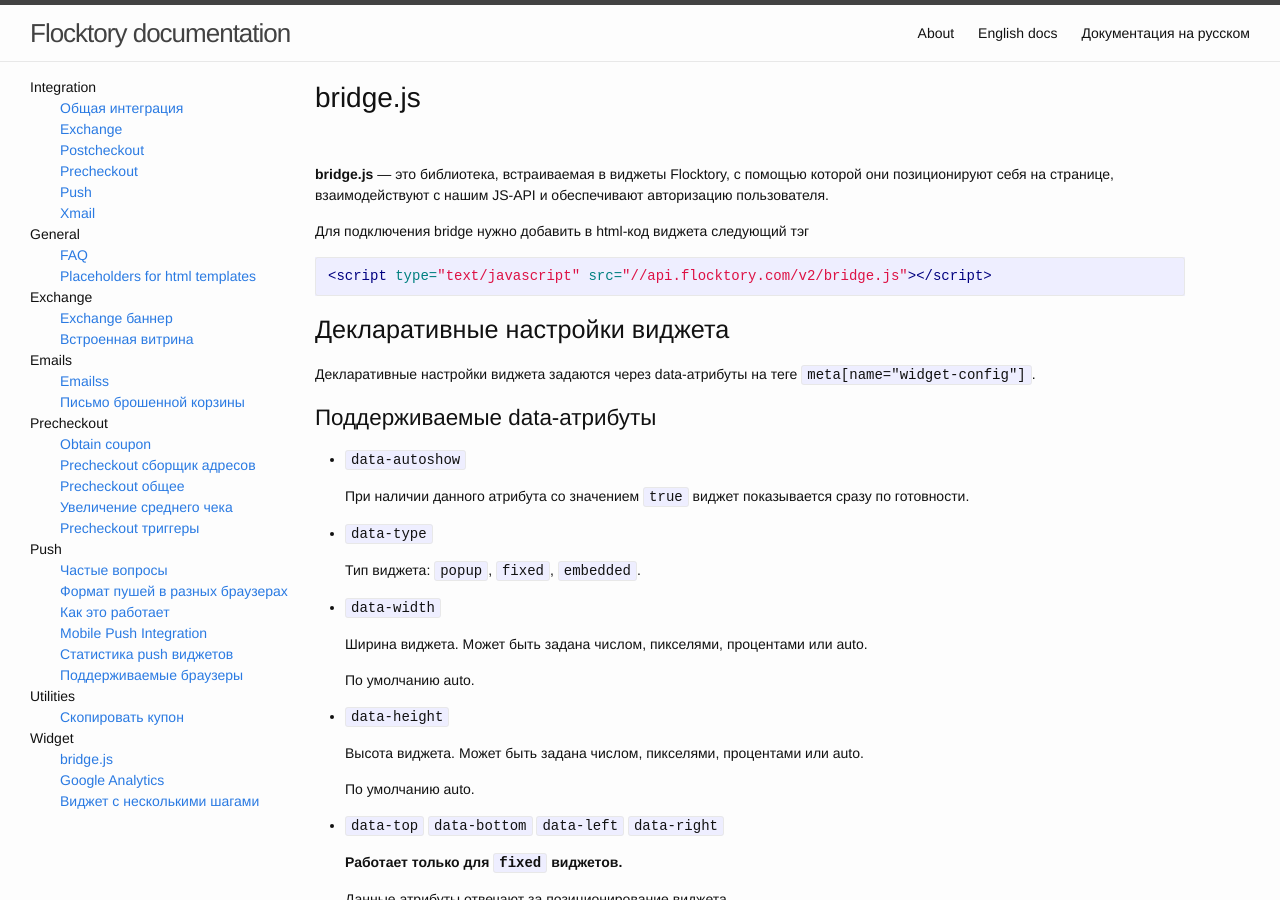
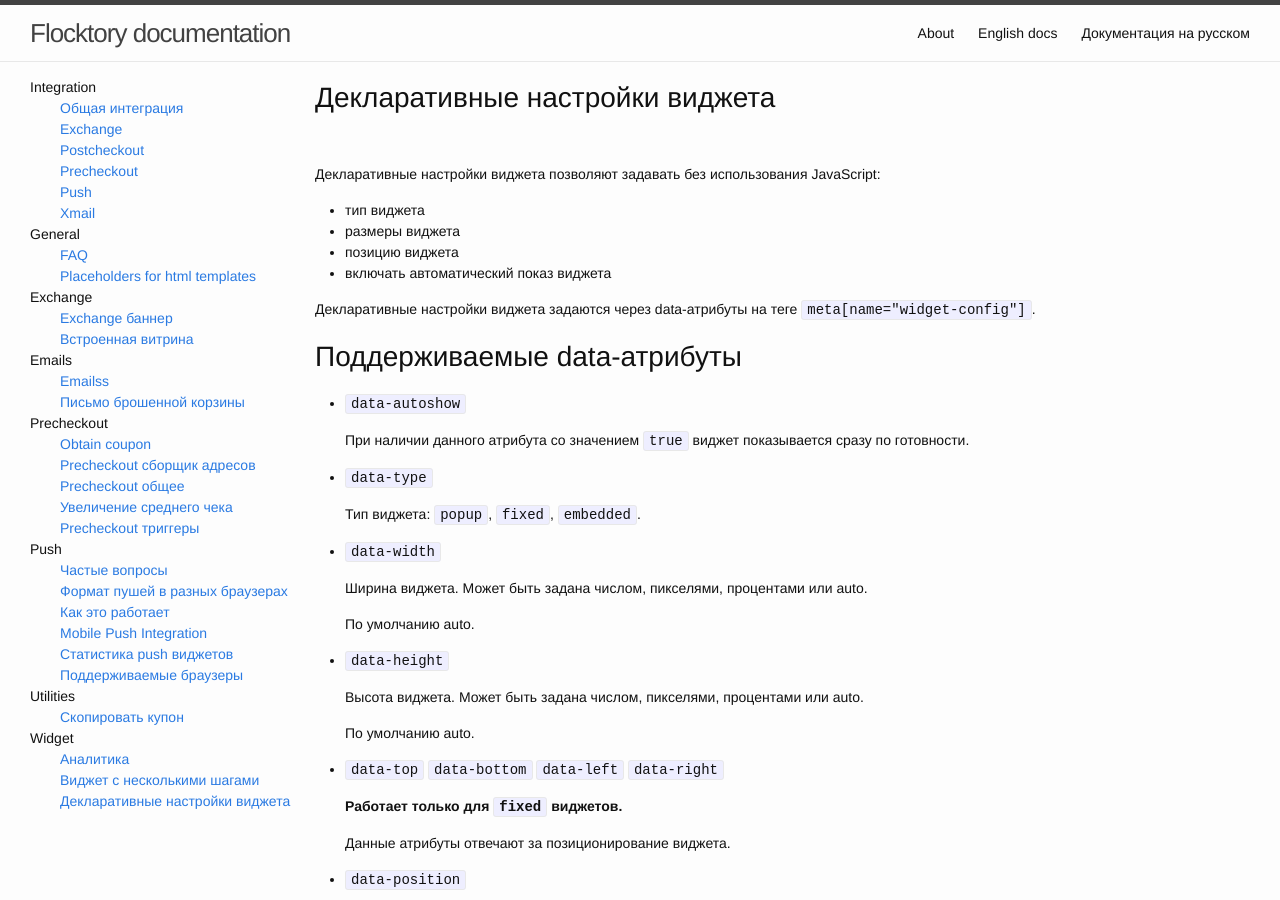
Before and after one commit to flocktory/flocktory.github.io, a Jekyll site: the page built from _docs_ru/widget/widget-config.md, in a window 1280 px wide and 900 px high. Built offline with Jekyll 4.4.1, drawn with Linux system fonts in a browser that asks for light colours.

Commit message:
FLOC-8874 del bridge from doc

````diff
--- a/_docs_ru/widget/bridge-js.md
+++ b/_docs_ru/widget/widget-config.md
@@ -1,22 +1,19 @@
 ---
 layout: doc
-title:  "bridge.js"
+title:  "Декларативные настройки виджета"
 section: widget
 ---
 
-**bridge.js** — это библиотека, встраиваемая в виджеты Flocktory, с помощью которой они позиционируют себя на странице, взаимодействуют с нашим JS-API и обеспечивают авторизацию пользователя.
+Декларативные настройки виджета позволяют задавать без использования JavaScript:
 
-Для подключения bridge нужно добавить в html-код виджета следующий тэг
-
-```html
-<script type="text/javascript" src="//api.flocktory.com/v2/bridge.js"></script>
-```
-
-## Декларативные настройки виджета
+- тип виджета
+- размеры виджета
+- позицию виджета
+- включать автоматический показ виджета
 
 Декларативные настройки виджета задаются через data-атрибуты на теге `meta[name="widget-config"]`.
 
-### Поддерживаемые data-атрибуты
+# Поддерживаемые data-атрибуты
 
 - `data-autoshow`
 
@@ -62,7 +59,8 @@ section: widget
 
   Указывает конкретное значение css свойства z-index.
 
-### Примеры использования
+
+# Примеры использования
 
 ```html
 <meta name="widget-config"  data-type="fixed" data-autoshow="true" data-position="top-right" width="100" height="20">
````
Also changed, not shown: _docs_ru/widget/analytics.md (added, +42 -0 lines), _docs_ru/widget/google_analytics.md (deleted, +0 -40 lines), _docs_en/widget/widget-config.md (renamed from _docs_en/widget/bridge-js.md).
